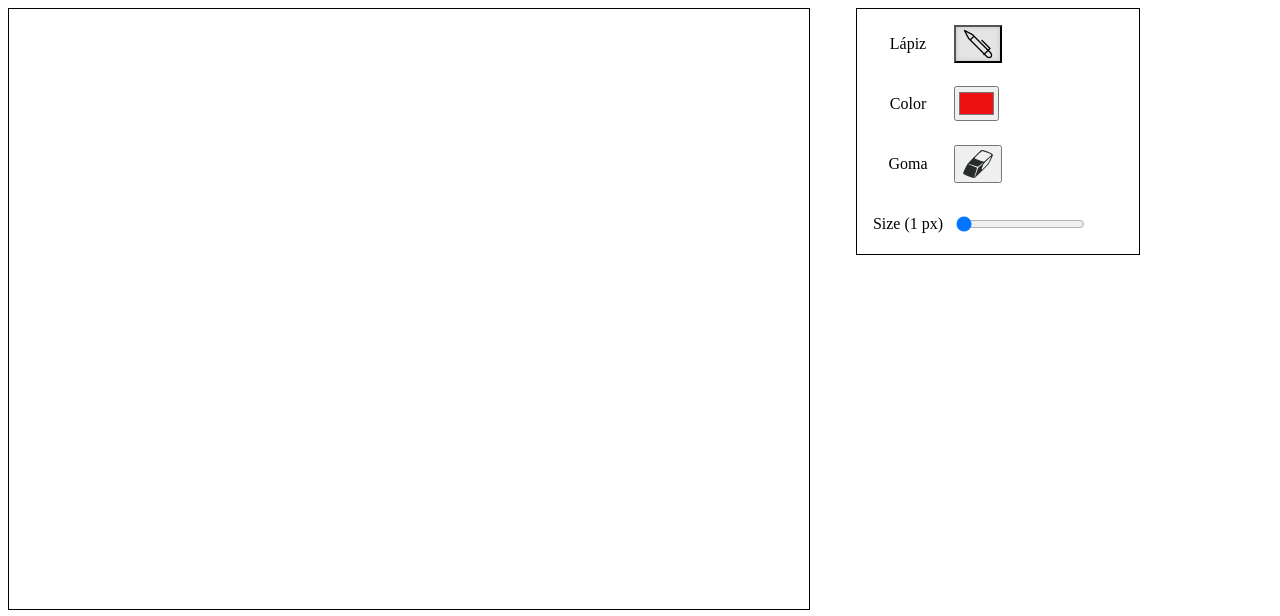
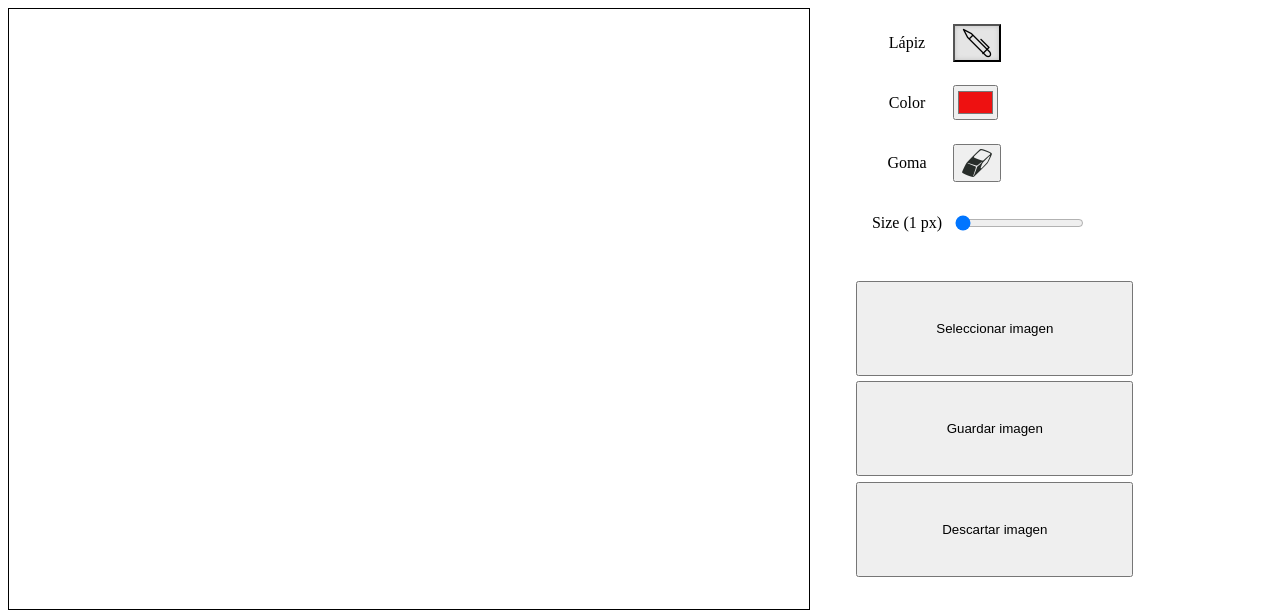
Before and after one commit to pedrochatelain/interfaces, a plain HTML site: page TP1/EntregaFinal/index.html in a window 1280 px wide. Drawn offline with Linux system fonts and the light colour scheme.

Commit message:
Se agrega boton para seleccionar imagen con su respectiva funcion

```diff
--- a/TP1/EntregaFinal/index.html
+++ b/TP1/EntregaFinal/index.html
@@ -8,6 +8,7 @@
 </head>
 <body>
     <canvas class="js-my-canvas my-canvas" width="800px" height="600px"> </canvas>
+    <div class="herramientas">
         <div class="tool-bar">
             <p>Lápiz</p>
             <button class="js-lapiz tool-button pressed-button">
@@ -25,6 +26,14 @@
                 <label class="js-range-value"></label>
             </div>
         </div>
+        <div class="image-buttons-bar">
+            <input type="file" class="js-input-select-image input-select-image" accept=".jpg,.jpeg,.bmp,.webp,.tiff,.psd">
+            <button class="js-btn-select-image btn-select-image">Seleccionar imagen</button>
+            <button class="js-save-img">Guardar imagen</button>
+            <button class="js-delete-img">Descartar imagen</button>
+
+        </div>
+    </div>
     <script src="tp1.js"></script>
 </body>
 </html>
--- a/TP1/EntregaFinal/stylesheet.css
+++ b/TP1/EntregaFinal/stylesheet.css
@@ -14,21 +14,40 @@ body {
 }
 
 .tool-bar {
-    margin-left: 10%;
     justify-items: center;
     align-items: center;
-    border: 1px solid black;
-    width: 60%;
     height: 40%;
-    display: grid;
     grid-template-rows: repeat(4, 1fr);
     grid-template-columns: 1fr 2fr;
     padding-left: 1%;
     padding-top: 1%;
 }
 
+.tool-bar, .image-buttons-bar {
+    display: grid;
+    width: 60%;
+    margin-left: 10%;
+}
+
+.image-buttons-bar {
+    height: 50%;
+    margin-top: 6%;
+    grid-column-start: 2;
+    grid-column-end: -1;
+    grid-row-start: 2;
+}
+
+.image-buttons-bar button {
+    padding: 3%;
+    margin-bottom: 2%;
+}
+
 .tool-button, .tool-size {
     justify-self: start;
+}
+
+.tool-button {
+    cursor: pointer;
 }
 
 label {
@@ -42,3 +61,7 @@ label {
        -moz-box-shadow: inset 0px 0px 5px #c1c1c1;
             box-shadow: inset 0px 0px 5px #c1c1c1;
 }
+
+.input-select-image {
+    display: none;
+}
--- a/TP1/EntregaFinal/tp1.js
+++ b/TP1/EntregaFinal/tp1.js
@@ -107,6 +107,14 @@ function setUpCanvas() {
         herramienta = "lapiz";
     })
 
+    /* ----------------------------------- CARGA DE IMAGEN ----------------------------------- */
+
+    let btn_select_image = document.querySelector(".js-btn-select-image");
+
+    btn_select_image.addEventListener("click", function() {
+        document.querySelector(".js-input-select-image").click();
+    })
+
 }
 
 setUpCanvas;
```
Lines whose indentation alone changed are shown as unchanged.
